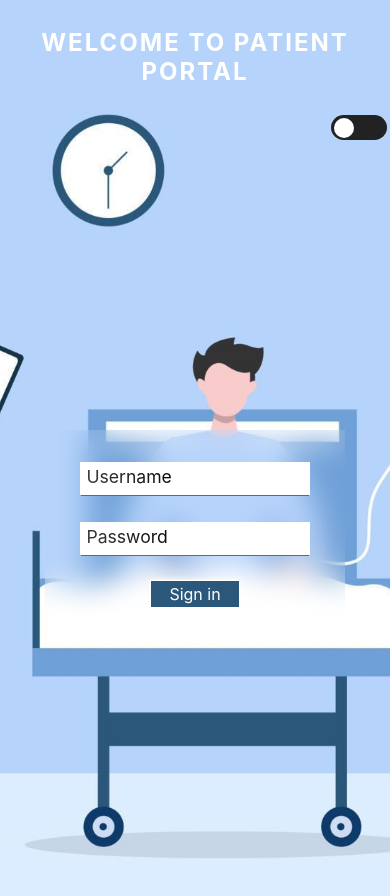
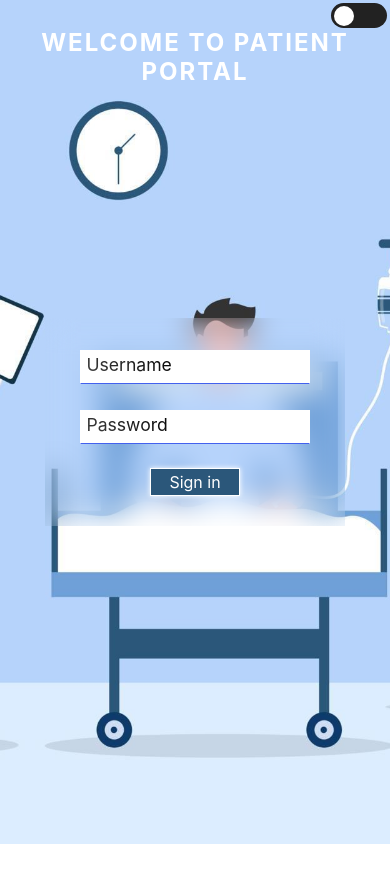
Before and after one commit to bawrdiii/patientportal, a Next.js app: page / in a window 390 px wide. Shown: the top 896 px of the page. After the commit the page ends 844 px from the top, so only its background shows below. Built offline with nearby package versions, Linux system fonts and the light colour scheme; a small style sheet from the web is missing.

Commit message:
Fixing an error due to margin top

```diff
--- a/styles/responsiveglobals.css
+++ b/styles/responsiveglobals.css
@@ -76,11 +76,6 @@
 
     .btn::before {
         animation: beforeActive 5s infinite alternate ease;
-    }
-
-    .container {
-        display: block;
-        margin-top: 7em;
     }
 
     .welcome {
```
